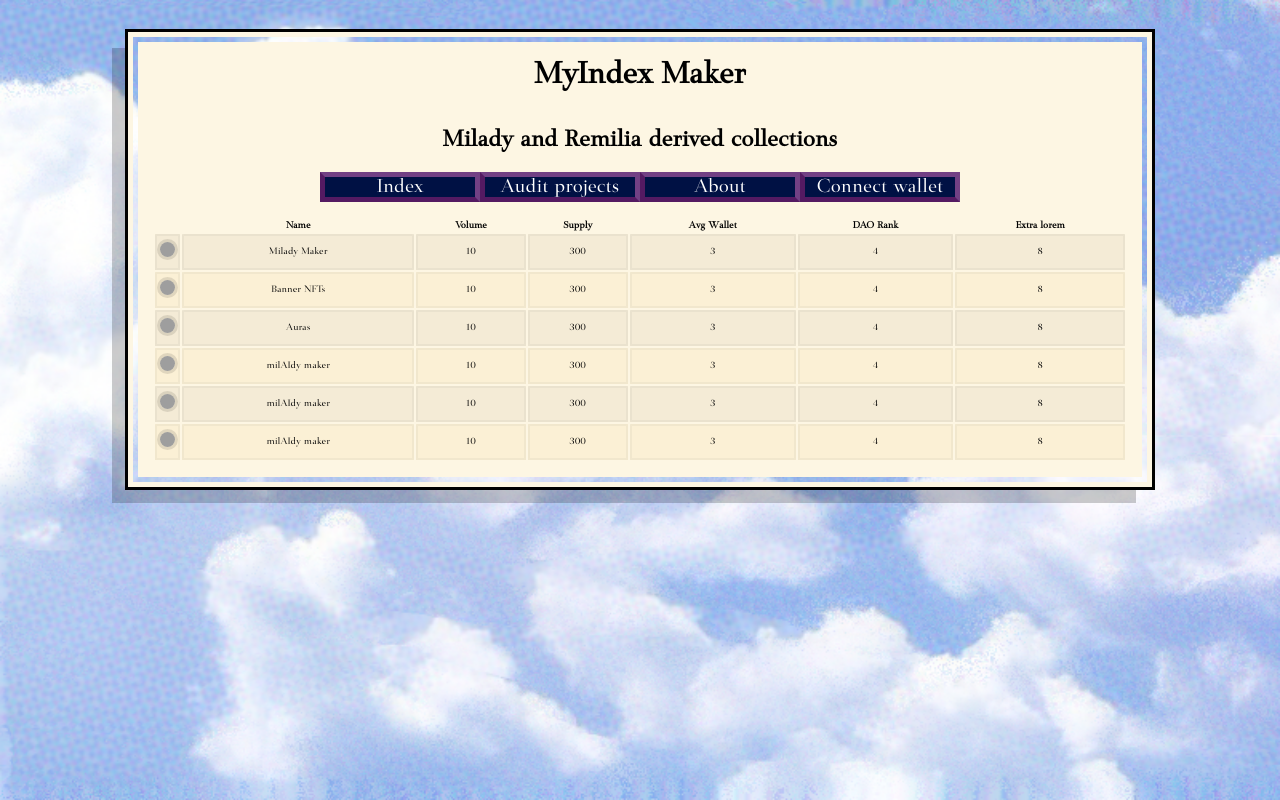
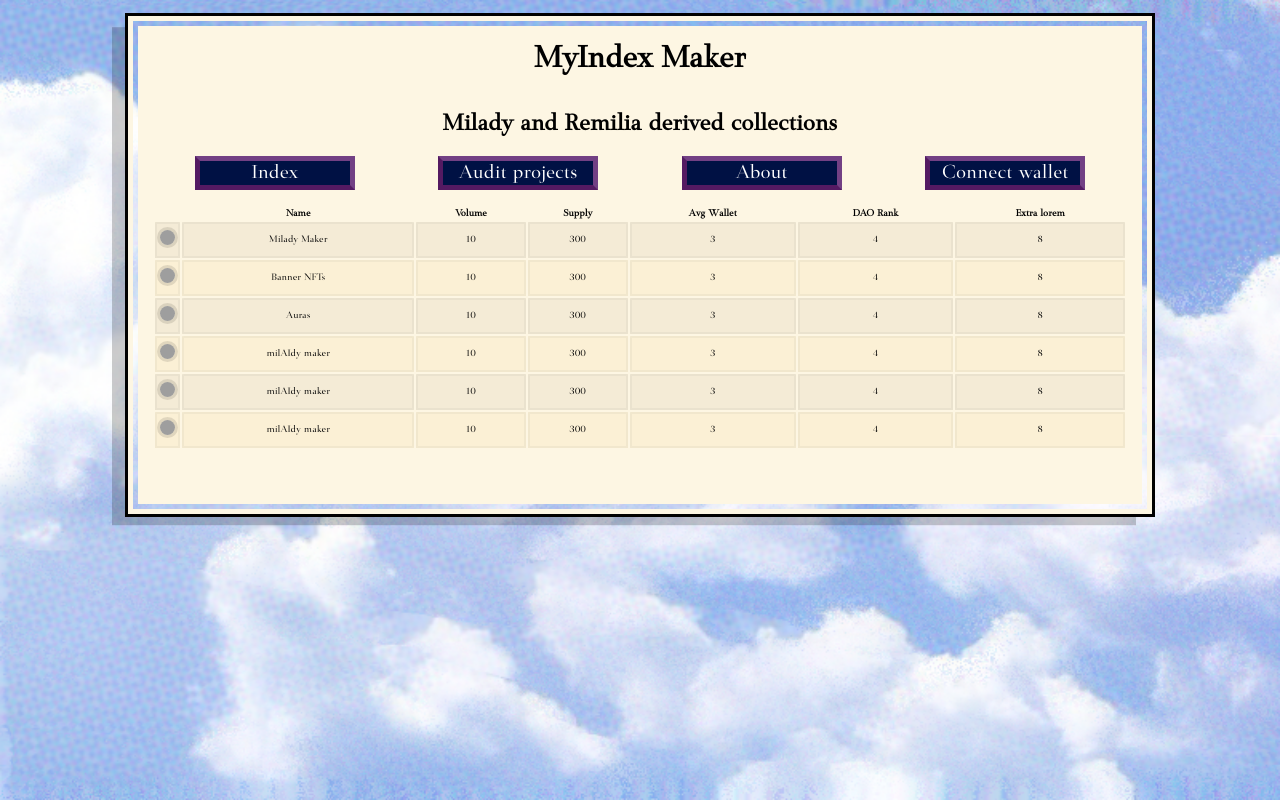
Before and after one commit to DennisDv24/myindexmaker-front, a React (Create React App) app: page / in a window 1280 px wide. Built offline with nearby package versions, Linux system fonts and the light colour scheme; grey boxes are pictures that could not be loaded.

Commit message:
feat: responsive style for home page

```diff
--- a/src/pages/home/Contents.module.css
+++ /dev/null
@@ -1,86 +0,0 @@
-.Content {
-	position: sticky;
-	background-color: var(--bg-color);
-	width: 60%; /* 100 - 20vw*2 */
-	margin: 10vh auto;
-	justify-content: center;
-	border-style: double;
-	border-width: 15px;
-	border-color: var(--bg-color);
-	background-clip: padding-box;
-}
-.Content:after {
-  	content: " ";
-  	position: absolute;
-  	z-index: -1;
-  	top: -18px;
-  	left: -18px;
-  	right: -18px;
-  	bottom: -18px;
-	border-style: solid;
-	border-width: 3px;
-	border-color: var(--button-border-color2);
-	background-clip: padding-box;
-  	box-shadow: -15px 15px #00000033;
-}
-
-.MainHeading {
-	margin: 30px 0;
-}
-
-.Content h1 {
-	font-family: 'Citizen';
-	font-size: 64px;
-	padding: 0;
-	margin: 0;
-	color: var(--heading-color);
-}
-
-.Content h2 {
-	font-size: 32px;
-	margin: 0;
-}
-
-.Content p {
-	font-size: 28px;
-	margin: 20px;
-	padding: 0;
-}
-
-
-@media (max-width: 1439px) {
-	.Content {
-		width: 70%
-	}
-}
-
-@media (max-width: 1024px) {
-	.Content {
-		width: 80%
-	}
-}
-
-@media (max-width: 768px) {
-	.Content {
-		width: 88%;
-	}
-
-}
-
-.home {
-	height: inherit;
-	width: inherit;
-	display: flex;
-	justify-content: center;
-}
-
-.card {
-	text-align: center; /* Remove */
-	position: relative;
-	width: 80vw;
-	background-color: var(--bg-color);
-	border: 15px double var(--bg-color);
-	background-clip: padding-box;
-	box-shadow: -1rem 1rem #00000033;
-	outline: 3px solid black;
-}
--- a/src/pages/home/home.css
+++ b/src/pages/home/home.css
@@ -1,94 +1,27 @@
-/* .Content {
-	position: sticky;
-	background-color: var(--bg-color);
-	width: 60%;
-	margin: 10vh auto;
-	justify-content: center;
-	border-style: double;
-	border-width: 15px;
-	border-color: var(--bg-color);
-	background-clip: padding-box;
-}
-.Content:after {
-  	content: " ";
-  	position: absolute;
-  	z-index: -1;
-  	top: -18px;
-  	left: -18px;
-  	right: -18px;
-  	bottom: -18px;
-	border-style: solid;
-	border-width: 3px;
-	border-color: var(--button-border-color2);
-	background-clip: padding-box;
-  	box-shadow: -15px 15px #00000033;
-} */
-
-/* .MainHeading {
-	margin: 30px 0;
-}
-
-.Content h1 {
-	font-family: 'Citizen';
-	font-size: 64px;
-	padding: 0;
-	margin: 0;
-	color: var(--heading-color);
-}
-
-.Content h2 {
-	font-size: 32px;
-	margin: 0;
-}
-
-.Content p {
-	font-size: 28px;
-	margin: 20px;
-	padding: 0;
-} */
-
-/*
-@media (max-width: 1439px) {
-	.Content {
-		width: 70%
-	}
-}
-
-@media (max-width: 1024px) {
-	.Content {
-		width: 80%
-	}
-}
-
-@media (max-width: 768px) {
-	.Content {
-		width: 88%;
-	}
-
-} */
-
 .home {
 	width: inherit;
 	display: flex;
 	justify-content: center;
-	margin: 2em 0em;
 }
 
 .card-wrapper {
 	width: 80vw;
-    height: max-content;
 	background-color: var(--bg-color);
 	border: 15px double var(--bg-color);
 	background-clip: padding-box;
-	box-shadow: -1rem 1rem #00000033;
+	box-shadow: -1rem 0.7rem #00000033;
 	outline: 3px solid black;
 	padding: 10px;
+	margin: 1em;
+	min-height: 200px;
+    height: fit-content;
 }
 
 .card {
-    display: grid;
+	height: 100%;
+	display: grid;
     grid-template-columns: repeat(1, 1fr);
-    grid-template-rows: auto 1fr auto;
+    grid-template-rows: 0.2fr 0.2fr 1fr;
 	grid-gap: 1em;
 }
 
@@ -112,3 +45,42 @@
 	gap: 10px 0px;
 	align-items: center;
 }
+
+/* Larger than mobile */
+@media (min-width: 400px) {
+	.card__navbar {
+		justify-content: space-between;
+		flex-direction: column;
+	}
+}
+
+/* Larger than phablet (also point when grid becomes active) */
+@media (min-width: 550px) {
+	.card {
+		grid-template-rows: 0.3fr 0.3fr 1fr;
+	}
+	.card__navbar {
+		justify-content: space-around;
+		flex-direction: row;
+	}
+	.button--rectangle {
+		line-height: initial;
+	}
+}
+
+/* Larger than tablet */
+@media (min-width: 750px) {
+	/* ok grid */
+}
+
+/* Larger than desktop */
+@media (min-width: 1000px) {
+	.card {
+		grid-template-rows: 0.3fr 0.3fr 1fr;
+	}
+}
+
+/* Larger than Desktop HD */
+@media (min-width: 1200px) {
+
+}
```
